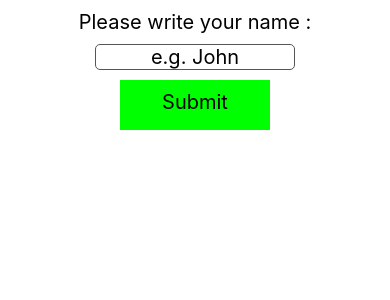
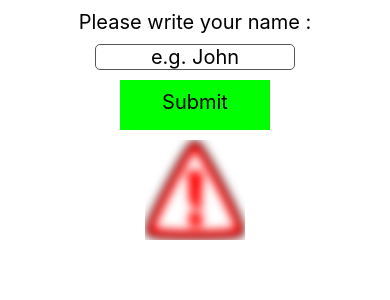
Before and after one commit to seungminkim12/react-native-tutorial, a React Native app in the folder firstApp/: screen / in a window 390 px wide. Shown: the top 300 px of the page. Built offline with nearby package versions, Linux system fonts and the light colour scheme.

Commit message:
Image & ImageBackground

```diff
--- a/firstApp/App.tsx
+++ b/firstApp/App.tsx
@@ -19,6 +19,7 @@ import {
   Alert,
   ToastAndroid,
   Modal,
+  Image,
 } from 'react-native';
 
 function App(): JSX.Element {
@@ -114,8 +115,22 @@ function App(): JSX.Element {
         </View>
       </Pressable>
       {Submitted ? (
-        <Text style={styles.text}>you are registered as {Name}</Text>
-      ) : null}
+        <View style={styles.body}>
+          <Text style={styles.text}>you are registered as {Name}</Text>
+          <Image
+            style={styles.image}
+            source={require('./assets/done.png')}
+            resizeMode="stretch"
+          />
+        </View>
+      ) : (
+        <Image
+          style={styles.image}
+          source={require('./assets/error.png')}
+          resizeMode="stretch"
+          blurRadius={5}
+        />
+      )}
     </View>
   );
 }
@@ -180,6 +195,11 @@ const styles = StyleSheet.create({
     borderBottomLeftRadius: 20,
     borderBottomRightRadius: 20,
   },
+  image: {
+    width: 100,
+    height: 100,
+    margin: 10,
+  },
 });
 
 export default App;
```
Also changed, not shown: firstApp/assets/done.png (added), firstApp/assets/error.png (added).
